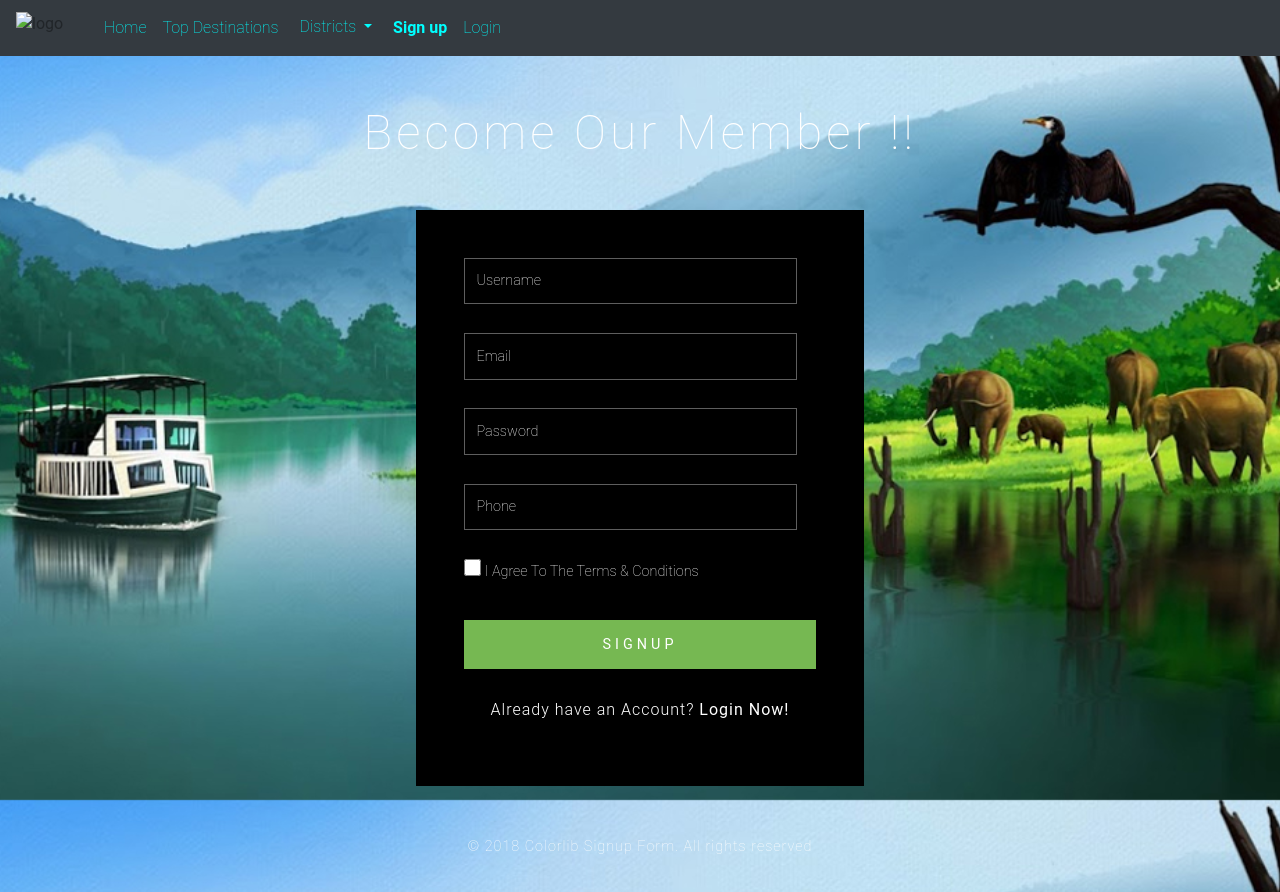
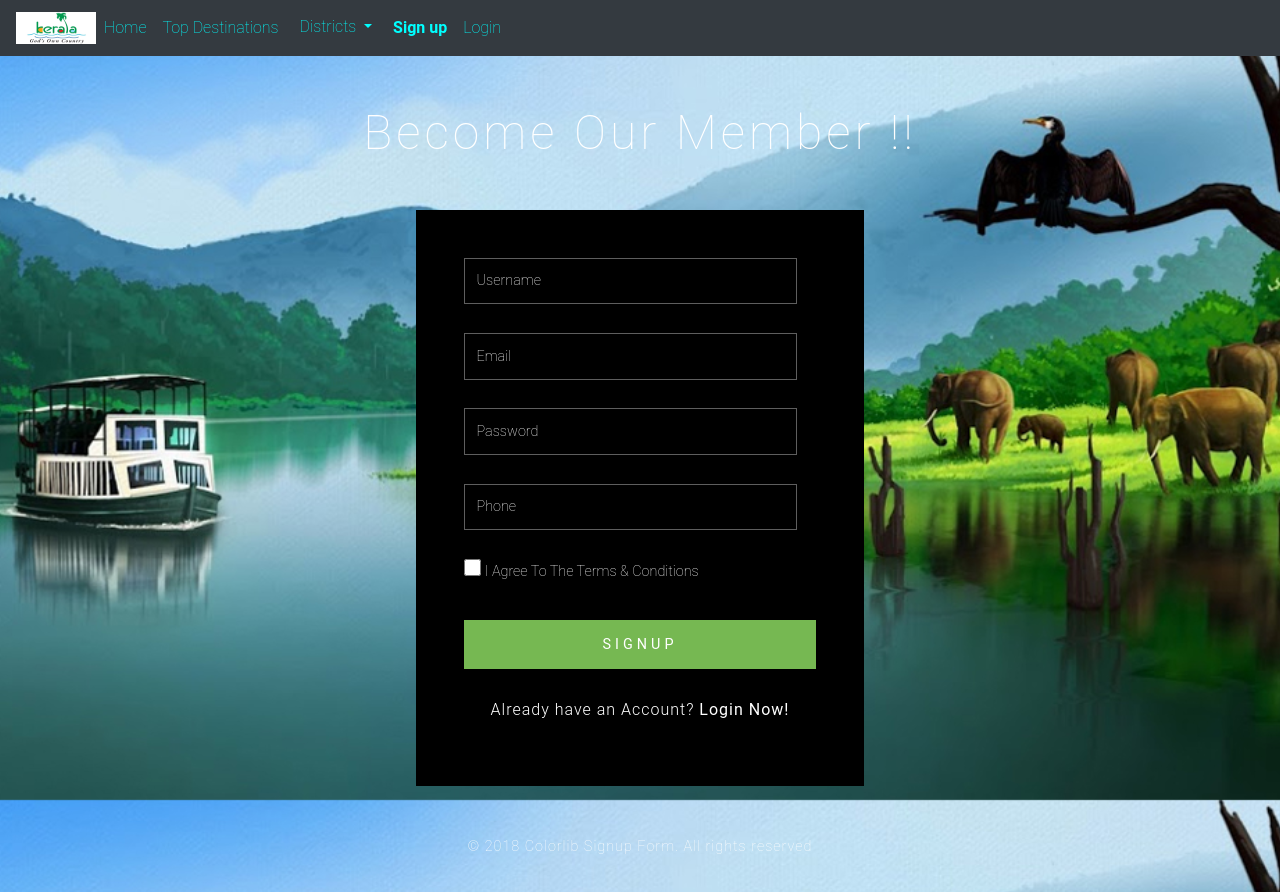
Before and after one commit to sarithps/KeralaTourismSample, a plain HTML site: page sign.html in a window 1280 px wide. Drawn offline with nearby package versions, Linux system fonts and the light colour scheme; the site is published under a folder, as on GitHub Pages, so addresses that start at the root find nothing.

Commit message:
Update sign.html

```diff
--- a/sign.html
+++ b/sign.html
@@ -11,7 +11,7 @@
 <body background="./images/thekadi.jpg">
     <!-- navbar -->
     <nav class="navbar navbar-expand-lg bg-dark">
-      <img src="/images/kgoc.jpg" id="logo" alt="logo">
+      <img src="./images/kgoc.jpg" id="logo" alt="logo">
       <div class="collapse navbar-collapse">
         <div class="navbar-nav">
           <a class="myNav nav-link" href="index.html">Home <span class="sr-only">(current)</span></a>
```
